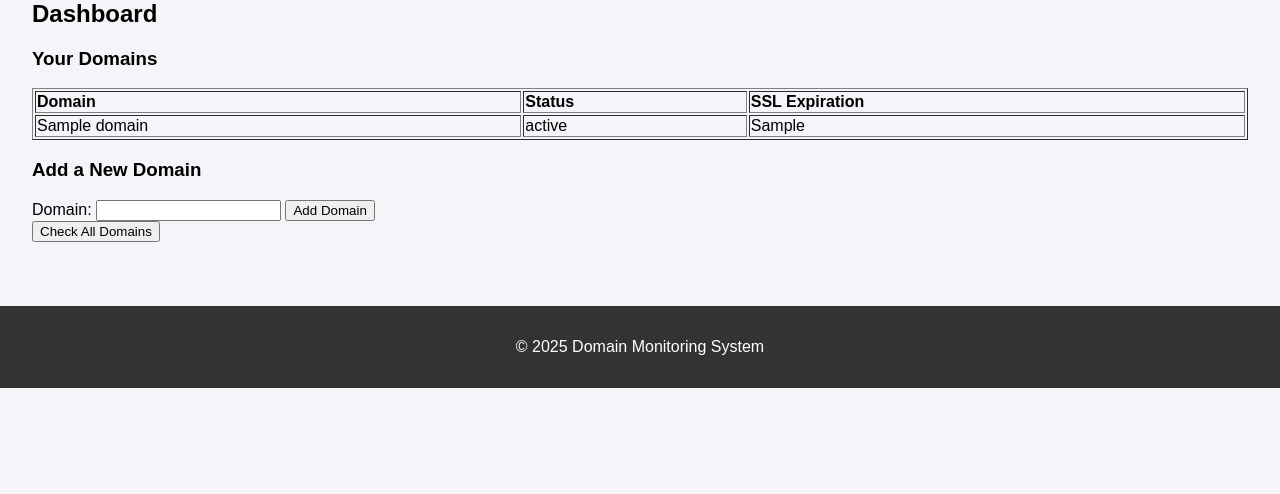
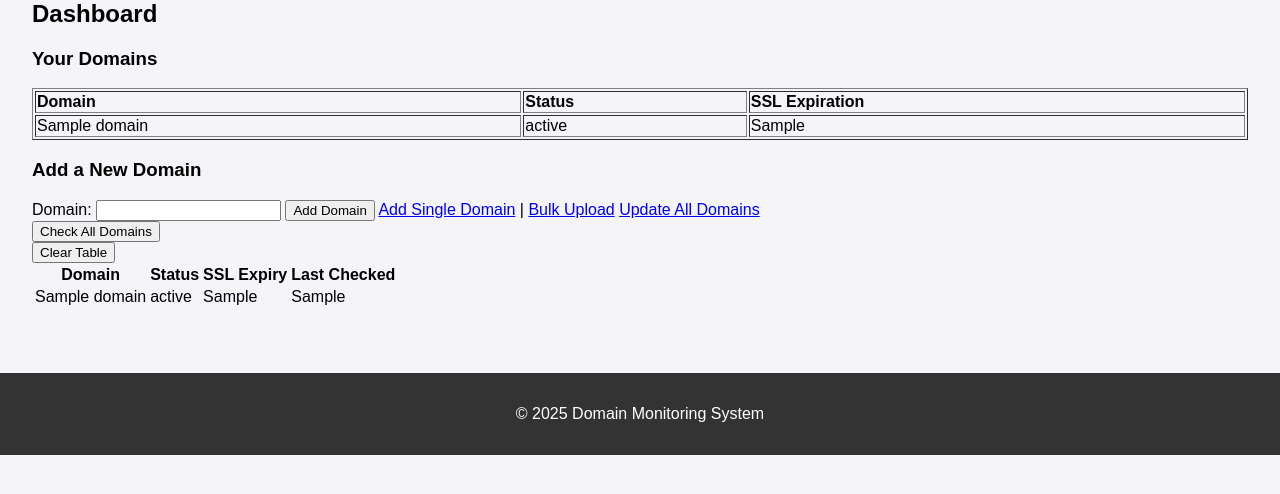
Before and after one commit to Eldotcom/DevOps-App, a Flask app: template templates/dashboard.html in a window 1280 px wide. Shown: the part 214-708 px from the top of the page. Run offline with Flask 3, Linux system fonts and the light colour scheme; the template is opened without the code that fills it: most values are stand-ins (such as "Sample title", 1, 10 or a date in 2020).

Commit message:
feat: added clear table functionality and updated dashboard UI

```diff
--- a/src/app.py
+++ b/src/app.py
@@ -1,15 +1,77 @@
-from flask import Flask, render_template, request, redirect, url_for, session, flash
+from flask import Flask, request, render_template, redirect, url_for, jsonify, session, flash
 import json
 import os
 import requests  # Import the requests library
 import ssl
-print(f"SSL module imported successfully: {ssl.OPENSSL_VERSION}")
+#print(f"SSL module imported successfully: {ssl.OPENSSL_VERSION}")
 import socket
 from datetime import datetime
+from concurrent.futures import ThreadPoolExecutor
 
 app = Flask(__name__)
 app.secret_key = "your_secret_key"  # Replace with a secure secret key
 
+USER_FILE = os.path.join("app", "users.json")
+DOMAIN_FILE_TEMPLATE = os.path.join("app", "{}_domains.json")
+
+def load_json(filepath):
+    """Load JSON data from a file, creating the directory/file if necessary."""
+    os.makedirs(os.path.dirname(filepath), exist_ok=True)  # Ensure the directory exists
+    if not os.path.exists(filepath):  # Create the file if it doesn't exist
+        with open(filepath, 'w') as f:
+            json.dump([], f)  # Initialize with an empty list
+    with open(filepath, 'r') as f:
+        return json.load(f)
+
+
+def save_json(filepath, data):
+    """Saves data to a JSON file."""
+    with open(filepath, 'w') as f:
+        json.dump(data, f, indent=4)
+
+
+def check_liveness(domain):
+    """Check if the domain is live."""
+    try:
+        response = requests.get(f"http://{domain}", timeout=5)
+        return "Up" if response.status_code == 200 else "Down"
+    except:
+        return "Down"
+
+def check_ssl(domain):
+    """Check the SSL certificate of a domain."""
+    try:
+        context = ssl.create_default_context()
+        with socket.create_connection((domain, 443), timeout=5) as sock:
+            with context.wrap_socket(sock, server_hostname=domain) as ssock:
+                cert = ssock.getpeercert()
+                exp_date = datetime.strptime(cert['notAfter'], '%b %d %H:%M:%S %Y %Z')
+                return exp_date.strftime('%Y-%m-%d')
+    except:
+        return "N/A"
+
+
+def update_domains(username):
+    """Update the status and SSL expiration of all domains for a user."""
+    domain_file = DOMAIN_FILE_TEMPLATE.format(username)
+    domains = load_json(domain_file)
+
+    for domain_entry in domains:
+        domain = domain_entry["domain"]
+        domain_entry["status"] = check_liveness(domain)
+        domain_entry["ssl_expiration"] = check_ssl(domain)
+
+    save_json(domain_file, domains)
+
+    from concurrent.futures import ThreadPoolExecutor
+
+def background_update(username):
+    """Run the domain updates in a background thread."""
+    with ThreadPoolExecutor() as executor:
+        executor.submit(update_domains, username)
+
+
+#-----------------------------------------------------------------------------------------
 DATA_DIR = "data"
 USERS_FILE = os.path.join(DATA_DIR, "users.json")
 
@@ -29,7 +91,7 @@ if not os.path.exists(USERS_FILE):
 @app.route("/")
 def home():
     return render_template("index.html")
-
+#-----------------------------------------------------------------------------------------
 @app.route("/register", methods=["GET", "POST"])
 def register():
     if request.method == "POST":
@@ -54,7 +116,7 @@ def register():
             return redirect(url_for("login"))
 
     return render_template("register.html")
-
+#-----------------------------------------------------------------------------------------
 @app.route("/login", methods=["GET", "POST"])
 def login():
     if request.method == "POST":
@@ -73,7 +135,7 @@ def login():
         return redirect(url_for("login"))
 
     return render_template("login.html")
-
+#-----------------------------------------------------------------------------------------
 @app.route("/logout")
 def logout():
     session.pop("username", None)
@@ -118,7 +180,7 @@ def dashboard():
         domains = json.load(f)
 
     return render_template("dashboard.html", username=username, domains=domains)
-
+#-----------------------------------------------------------------------------------------
 @app.route("/check_domains", methods=["GET"])
 def check_domains():
     app.logger.debug("Entered /check_domains route")
@@ -159,7 +221,7 @@ def check_domains():
 
     flash("Domains checked successfully.")
     return redirect(url_for("dashboard"))
-
+#-----------------------------------------------------------------------------------------
 @app.route("/upload_domains", methods=["POST"])
 def upload_domains():
     if "username" not in session:
@@ -206,6 +268,66 @@ def upload_domains():
 
         flash(f"{len(new_domains)} domains uploaded successfully.")
         return redirect(url_for("dashboard"))
+#-----------------------------------------------------------------------------------------
+
+@app.route('/bulk_upload', methods=['GET', 'POST'])
+def bulk_upload():
+    """Endpoint for bulk domain upload."""
+    if 'username' not in session:
+        return redirect(url_for('main.login'))
+
+    username = session['username']  # Ensure the username is correctly set
+    domain_file = DOMAIN_FILE_TEMPLATE.format(username)  # Build the correct file path
+
+    # Create the "app" directory if it doesn't exist
+    os.makedirs(os.path.dirname(domain_file), exist_ok=True)
+
+    if request.method == 'POST':
+        uploaded_file = request.files.get('domain_file')
+        if not uploaded_file or uploaded_file.filename == '':
+            return jsonify({"status": "Error", "message": "No file uploaded."})
+
+        # Validate file extension
+        if not uploaded_file.filename.endswith('.txt'):
+            return jsonify({"status": "Error", "message": "Invalid file format. Only .txt allowed."})
+
+        # Process file
+        file_content = uploaded_file.read().decode('utf-8').strip().splitlines()
+        domains_data = load_json(domain_file)
+
+        for line in file_content:
+            domain = line.strip()
+            if domain and '.' in domain:
+                if not any(d['domain'] == domain for d in domains_data):
+                    domains_data.append({
+                        "domain": domain,
+                        "status": "Pending",
+                        "ssl_expiration": "N/A",
+                        "ssl_issuer": "N/A"
+                    })
+
+        save_json(domain_file, domains_data)
+        return jsonify({"status": "Success", "message": "Bulk upload successful!"})
+
+    return render_template('bulk_upload.html')
+
+#-----------------------------------------------------------------------------------------
+@app.route('/update_domains')
+def update_domains_route():
+    if 'username' not in session:
+        return redirect(url_for('main.login'))
+
+    username = session['username']
+    update_domains(username)
+    flash("Domains updated successfully!", "success")
+    return redirect(url_for('dashboard'))
+#-----------------------------------------------------------------------------------------
+@app.route('/clear_domains', methods=['POST'])
+def clear_domains():
+    global checked_domains
+    checked_domains = []  # Reset the list
+    return jsonify({"message": "Checked domains cleared successfully"}), 200
+#-----------------------------------------------------------------------------------------
 
 if __name__ == "__main__":
     app.run(debug=True)
--- a/src/templates/dashboard.html
+++ b/src/templates/dashboard.html
@@ -21,16 +21,63 @@
         </tbody>
     </table>
 
+
     <h3>Add a New Domain</h3>
+        <!-- Inside dashboard.html, near the Add Domain link -->
     <form method="POST">
         <label for="domain">Domain:</label>
         <input type="text" id="domain" name="domain" required>
         <button type="submit">Add Domain</button>
+        <a href="{{ url_for('check_domains') }}">Add Single Domain</a> |
+        <a href="{{ url_for('bulk_upload') }}">Bulk Upload</a>
+        <a href="{{ url_for('update_domains_route') }}">Update All Domains</a>
+
     </form>
-
     <form method="GET" action="/check_domains">
         <button type="submit">Check All Domains</button>
     </form>
+
+    <button id="clearTableBtn" class="btn btn-danger">Clear Table</button>
+
+    <table class="table table-striped">
+        <thead>
+            <tr>
+                <th>Domain</th>
+                <th>Status</th>
+                <th>SSL Expiry</th>
+                <th>Last Checked</th>
+            </tr>
+        </thead>
+        <tbody id="domainsTableBody">
+            {% for domain in domains %}
+            <tr>
+                <td>{{ domain.domain }}</td>
+                <td>{{ domain.status }}</td>
+                <td>{{ domain.ssl_expiration }}</td>
+                <td>{{ domain.last_checked }}</td>
+            </tr>
+            {% endfor %}
+        </tbody>
+    </table>
+
+    <script>
+        document.addEventListener("DOMContentLoaded", function() {
+            let clearButton = document.getElementById("clearTableBtn");
+            let tableBody = document.getElementById("domainsTableBody");
+
+            if (clearButton && tableBody) {
+                clearButton.addEventListener("click", function() {
+                    console.log("Clear Table Button Clicked!"); // Debugging message
+                    tableBody.innerHTML = "";  // Clears all rows in the table
+                });
+            } else {
+                console.error("Button or table body not found!");
+            }
+        });
+    </script>
+
+
+
 
     {% with messages = get_flashed_messages() %}
         {% if messages %}
```
Also changed, not shown: src/app/er_domains.json (added, +20 -0 lines), src/data/er_domains.json (+2 -17 lines), src/templates/Bulk_upload.html (added, +10 -0 lines).
